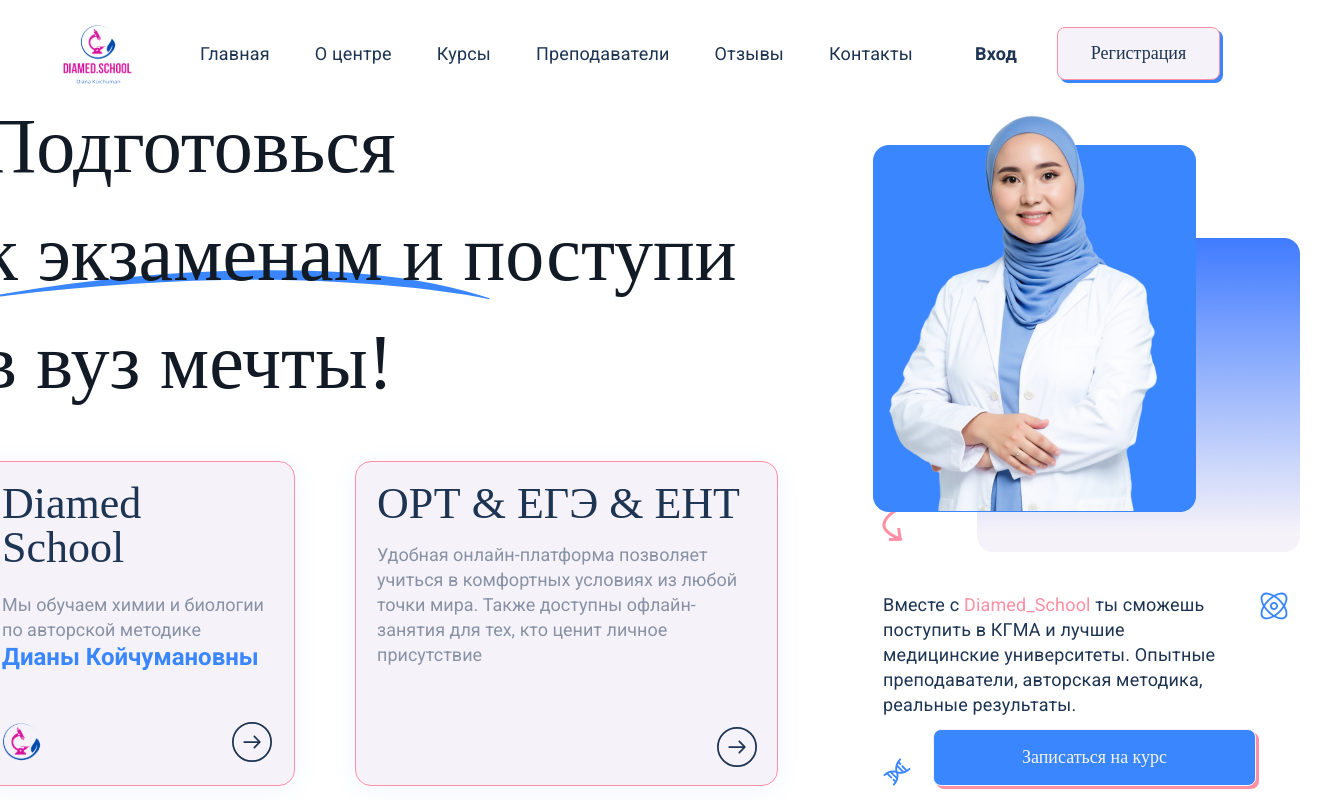
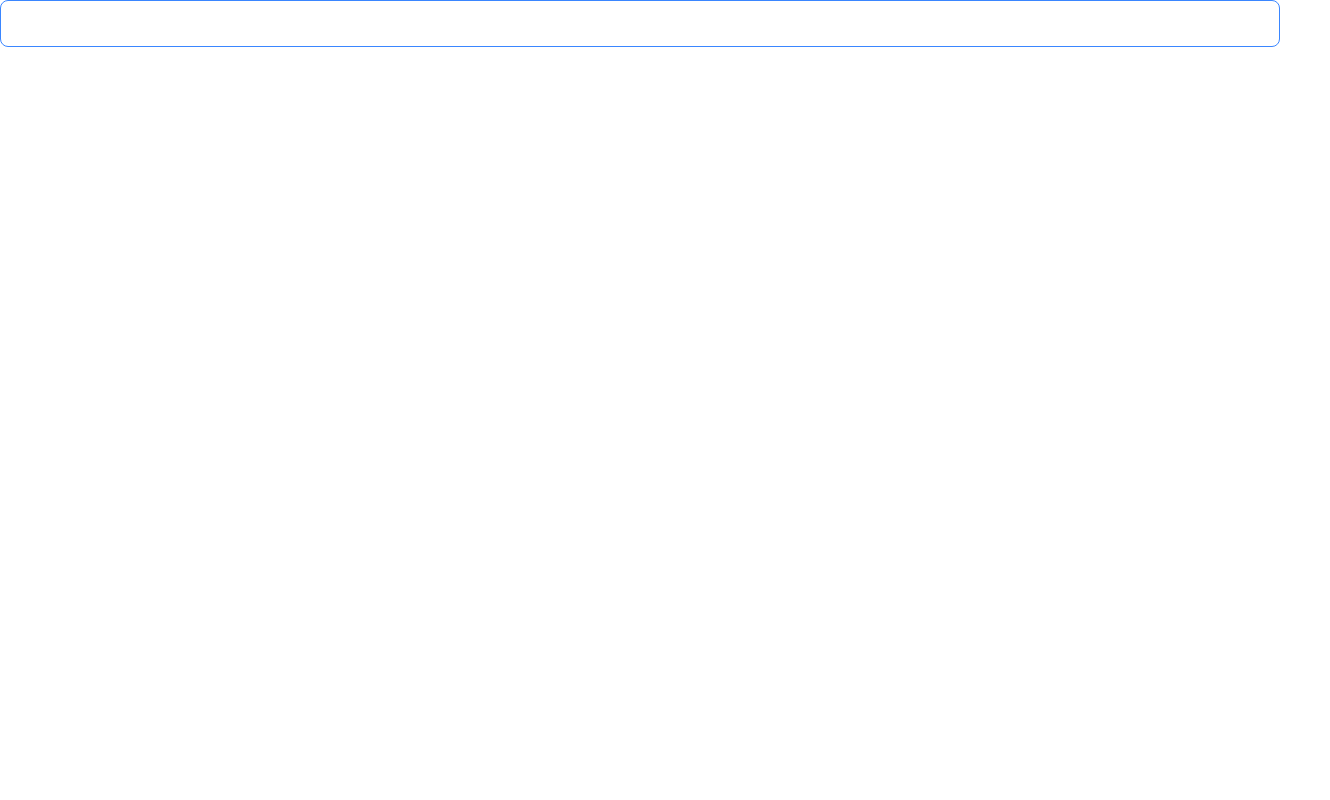
Before and after one commit to TemirlanBekbosun/Diamed-School, a React (Vite) app: page / in a window 1280 px wide. Shown: the top 800 px of the page, 1330 px wide, since content can reach past the window. Built offline with nearby package versions, Linux system fonts and the light colour scheme; a web font is replaced by a local one.

Commit message:
create-input

```diff
--- a/src/App.jsx
+++ b/src/App.jsx
@@ -1,9 +1,12 @@
-import MainPage from "./pages/MainPage";
+// import MainPage from "./pages/MainPage";
+
+import Input from "./components/UI/Input";
 
 const App = () => {
   return (
     <>
-      <MainPage />
+      <Input />
+      {/* <MainPage /> */}
     </>
   );
 };
--- /dev/null
+++ b/src/components/UI/Input.jsx
@@ -0,0 +1,137 @@
+import { forwardRef, useState } from "react";
+import {
+  FormHelperText,
+  InputAdornment,
+  TextField,
+  Typography,
+  styled,
+  IconButton,
+} from "@mui/material";
+import ErrorOutlineRoundedIcon from "@mui/icons-material/ErrorOutlineRounded";
+import Visibility from "@mui/icons-material/Visibility";
+import VisibilityOff from "@mui/icons-material/VisibilityOff";
+
+const Input = forwardRef(
+  (
+    {
+      type = "text",
+      placeholder,
+      handleChange,
+      value,
+      labelText,
+      name,
+      error,
+      errorText,
+      inputProps,
+      icon,
+      ...rest
+    },
+    ref
+  ) => (
+    <InputContainer>
+      {labelText && <InputLabelText error={error}>{labelText}</InputLabelText>}
+
+      <StyledInput
+        type={type}
+        value={value}
+        onChange={handleChange}
+        placeholder={placeholder}
+        error={Boolean(error)}
+        name={name}
+        ref={ref}
+        fullWidth
+        variant="outlined"
+        InputProps={{
+          startAdornment: icon ? (
+            <InputAdornment position="start"></InputAdornment>
+          ) : null,
+          endAdornment: error ? (
+            <InputAdornment position="end">
+              <ErrorOutlineRoundedIcon className="error-icon" />
+            </InputAdornment>
+          ) : null,
+          ...inputProps,
+        }}
+        {...rest}
+      />
+
+      {error && <StyledFormHelperText>{errorText}</StyledFormHelperText>}
+    </InputContainer>
+  )
+);
+
+Input.Password = forwardRef(
+  ({ error, errorText, inputProps, ...props }, ref) => {
+    const [showPassword, setShowPassword] = useState(false);
+
+    const toggleVisibility = () => {
+      setShowPassword((prev) => !prev);
+    };
+
+    return (
+      <Input
+        {...props}
+        type={showPassword ? "text" : "password"}
+        ref={ref}
+        inputProps={{
+          endAdornment: (
+            <InputAdornment position="end">
+              <IconButton onClick={toggleVisibility} edge="end">
+                {showPassword ? <VisibilityOff /> : <Visibility />}
+              </IconButton>
+            </InputAdornment>
+          ),
+          ...inputProps,
+        }}
+        error={error}
+        errorText={errorText}
+      />
+    );
+  }
+);
+
+export default Input;
+
+const InputContainer = styled("div")({
+  width: "100%",
+});
+
+const InputLabelText = styled(Typography)(({ error }) => ({
+  fontSize: "14px",
+  color: error ? "red" : "#464444",
+  marginBottom: "6px",
+  fontWeight: 400,
+  lineHeight: "100%",
+}));
+
+const StyledInput = styled(TextField)(({ error }) => ({
+  "& .MuiOutlinedInput-root": {
+    borderRadius: "8px",
+
+    "& fieldset": {
+      border: "1px solid #D4D0D0",
+    },
+
+    "&:hover fieldset": {
+      border: "1px solid #3A86FF",
+    },
+
+    "&.Mui-focused fieldset": {
+      border: "1px solid #3A86FF",
+    },
+  },
+
+  "& .MuiOutlinedInput-input": {
+    padding: "12px 14px",
+  },
+
+  "& .MuiOutlinedInput-root.Mui-error fieldset": {
+    borderColor: "red",
+  },
+}));
+
+const StyledFormHelperText = styled(FormHelperText)({
+  color: "red",
+  fontSize: "12px",
+  textAlign: "left",
+});
```
